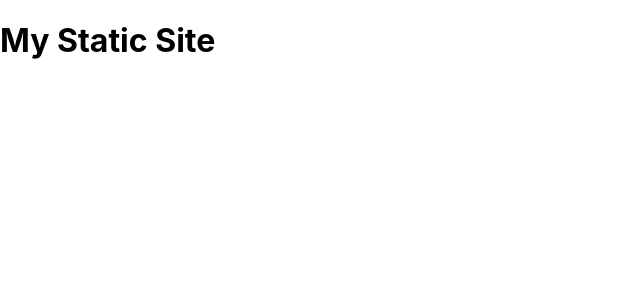
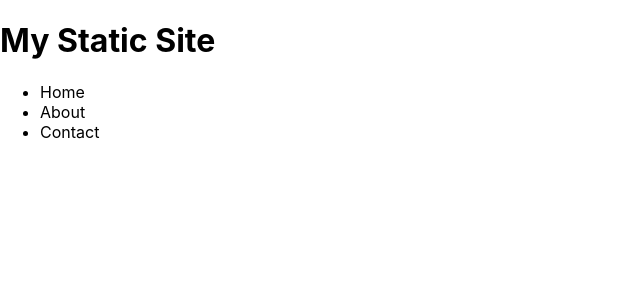
Before and after one commit to SeyedaliHezaveh/version-control-ci-cd-HW1, a React (Create React App) app: page / in a window 1280 px wide. Shown: the top 300 px of the page, without its empty margins (0-640 px from the left). Built offline with nearby package versions, Linux system fonts and the light colour scheme.

Commit message:
add basic structure to header

```diff
--- a/src/components/Header/Header.jsx
+++ b/src/components/Header/Header.jsx
@@ -4,7 +4,15 @@ const Header = () => {
   return (
     <header>
       <h1>My Static Site</h1>
+      <nav>
+        <ul>
+          <li>Home</li>
+          <li>About</li>
+          <li>Contact</li>
+        </ul>
+      </nav>
     </header>
+
   );
 };
 
```
